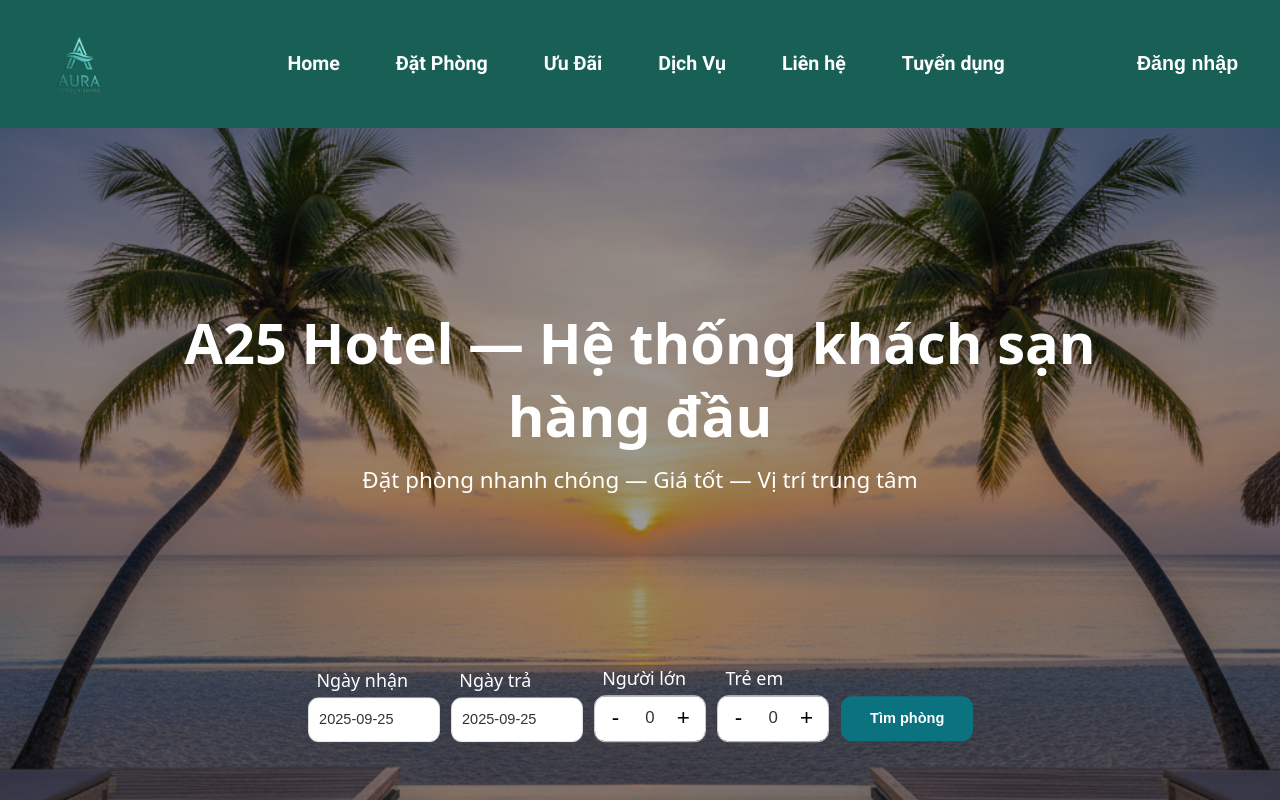
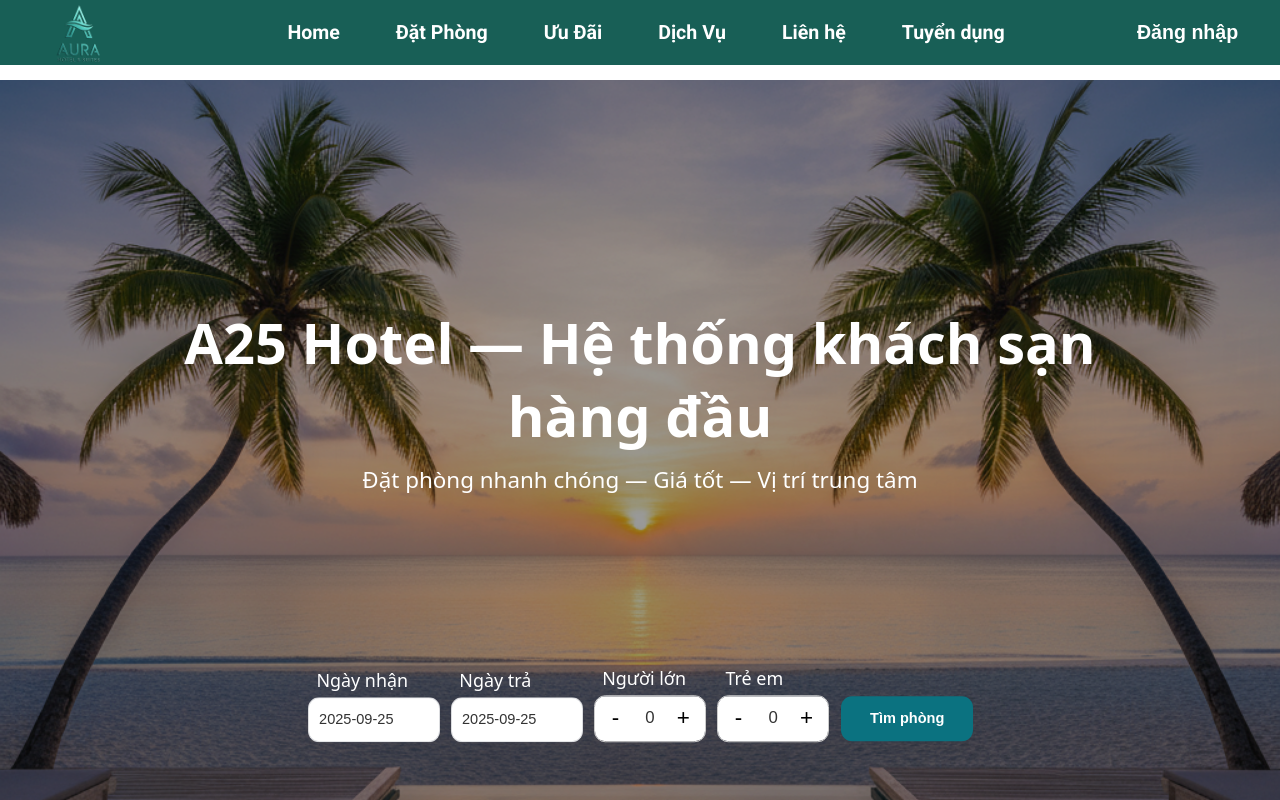
Before and after one commit to NguyenDaiQuoc/QuanLyKhachSan_Vue.js, a Vue app: page / in a window 1280 px wide. Shown: the top 800 px of the page. Built offline with nearby package versions, Linux system fonts and the light colour scheme; a web font is replaced by a local one.

Commit message:
updated: changed home css in order to fix duplicate input order form

```diff
--- a/css/main.css
+++ b/css/main.css
@@ -70,7 +70,7 @@
   align-items: center;
   justify-content: space-between;
   padding: 1.8rem 6rem;
-  height: 128px;
+  height: 65px;
 }
 .logo { display: flex; align-items: center; gap: 1.2rem; }
 .logo__brand {
```
